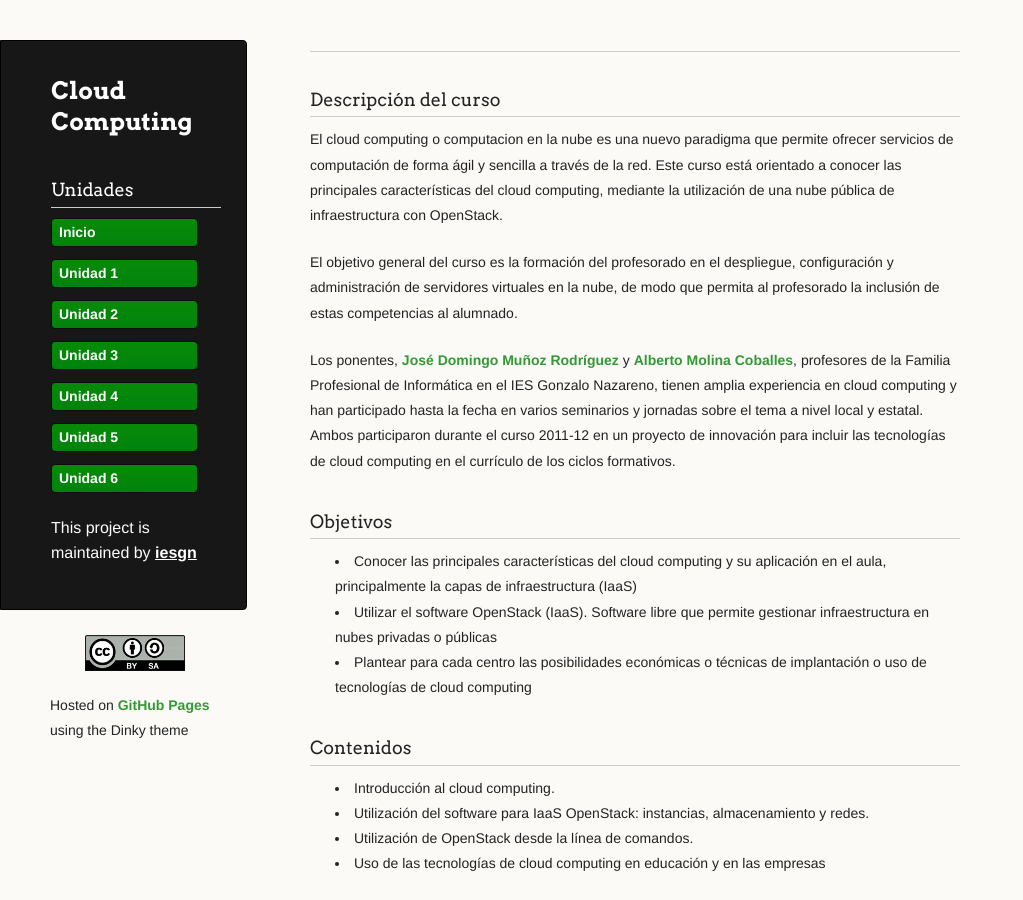
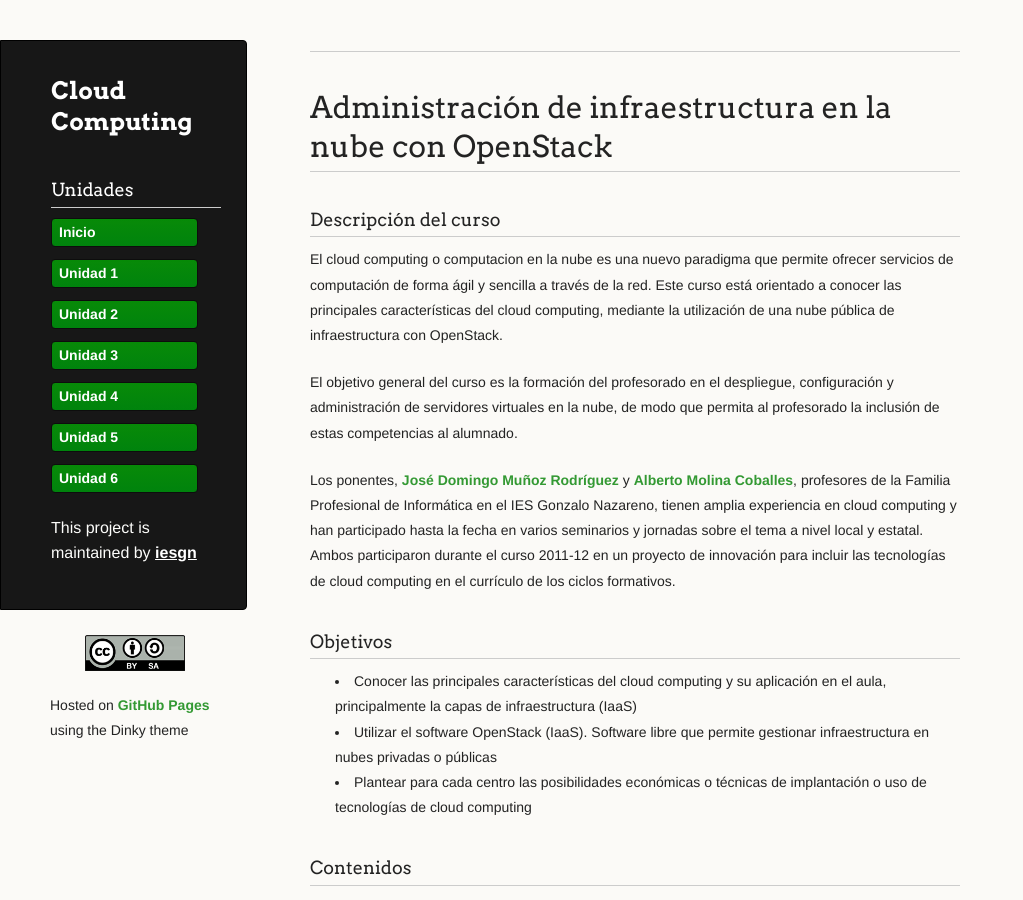
Before and after one commit to iesgn/cloud2, a Jekyll site: the page built from index.md, in a window 1280 px wide and 900 px high. Shown: the whole window, without its empty margins (0-1023 px from the left). Built offline with Jekyll 4.4.1, drawn with Linux system fonts in a browser that asks for light colours.

Commit message:
Título del índice

```diff
--- a/index.md
+++ b/index.md
@@ -4,6 +4,8 @@ title: Administración de infraestructura en la nube con OpenStack
 menu:
   - Unidades
 ---
+# Administración de infraestructura en la nube con OpenStack
+
 ### Descripción del curso
 
 El cloud computing o computacion en la nube es una nuevo paradigma que permite
```
